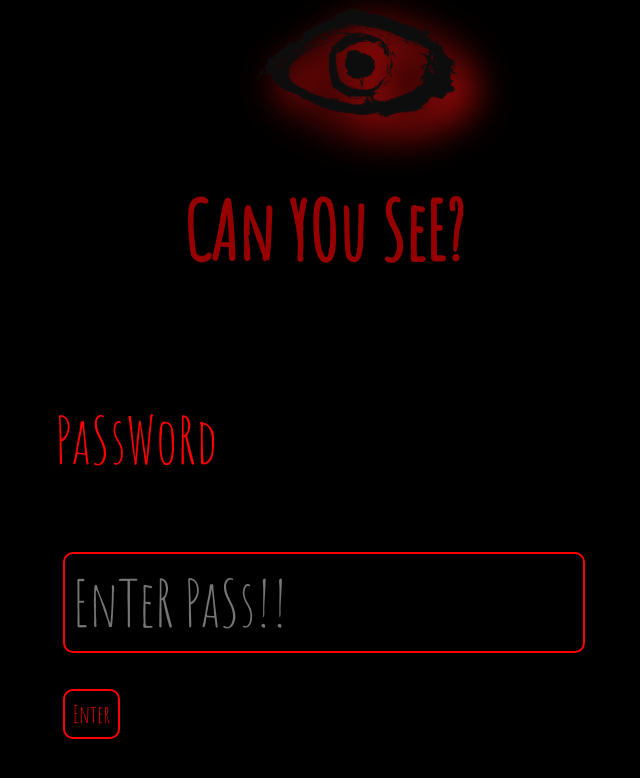
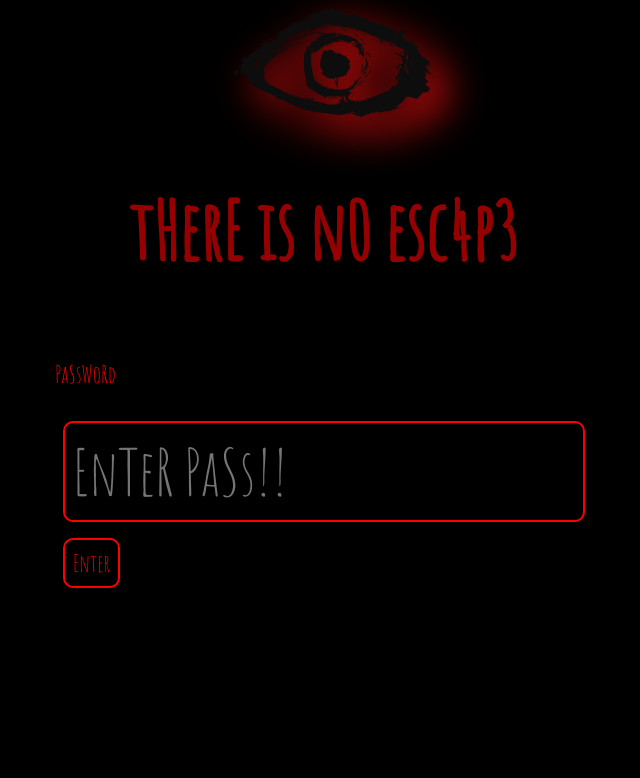
Before and after one commit to nhuijser/no-escape, a PHP site: page /game/level4/index.php in a window 1280 px wide. Shown: the top 778 px of the page, without its empty margins (316-956 px from the left). Run offline with PHP 8.4, Linux system fonts and the light colour scheme.

Commit message:
Update level4 index.js and index.php

```diff
--- a/game/level4/index.js
+++ b/game/level4/index.js
@@ -3,7 +3,7 @@ function redirectToIndex() {
 
   alert('YoU hAvE bEeN rIcK rOlLeD...')
   alert('tRy AgAiN')
-  document.getElementById('enter').value = 'try again';
+
 
 
 }
--- a/game/level4/index.php
+++ b/game/level4/index.php
@@ -4,22 +4,22 @@
 <head>
     <meta charset="UTF-8">
     <meta name="viewport" content="width=device-width, initial-scale=1.0">
-    <title>InlogPage || CanYOuSee</title>
+    <title>InlogPage || tHerE is n0 esc4p3</title>
     <link rel="stylesheet" href="styles.css">
 </head>
 
 <body>
 <main>
   <div class="title-screen">
-      <img id="eye" src="../../assets/eye.png"><h1>CAn YOu SeE?</h1>
+      <img id="eye" src="../../assets/eye.png"><h1>tHerE is n0 esc4p3</h1>
 
   </div>
 
   <form action="<?php echo $_SERVER['PHP_SELF']; ?>" method="post">
-    <div class="Inlog">
-      <p id="user">PaSsWoRd</p>
+    <div class="inlog">
+      <p id="pass">PaSsWoRd</p>
       <label for="Password">
-      <input type="password" id="Password" name="password" placeholder="EnTeR PaSs!!"><br><br>
+      <input type="password" id="Password" name="password" placeholder="EnTeR PaSs!!"><br>
       <input id="enter" type="submit" value="Enter">
     </div>
   </form>
@@ -35,15 +35,8 @@ session_start();
 //     exit;
 // }
 
-
-
 try {
-
-
   $port='3306';
-
-
-  // when on server remove //
 
   if($_SERVER['SERVER_NAME'] == 'localhost') {
     $host = 'localhost';
@@ -54,9 +47,6 @@ try {
     $pass = 'NOescape!';
     $user = 'gamer';
   }
-
-
-
 
   $db= 'no-escape';
   $dbh = new PDO('mysql: host=' . $host.'; dbname='.$db
@@ -97,7 +87,7 @@ if ($_SERVER["REQUEST_METHOD"] == "POST") {
             echo "Error: " . $e->getMessage();
         }
     } else {
-        echo "Please enter a username and password";
+        echo "servers down...";
     }
 }
 ?>
```
Also changed, not shown: assets/scream.woff (added), assets/tree.jpg (added).
